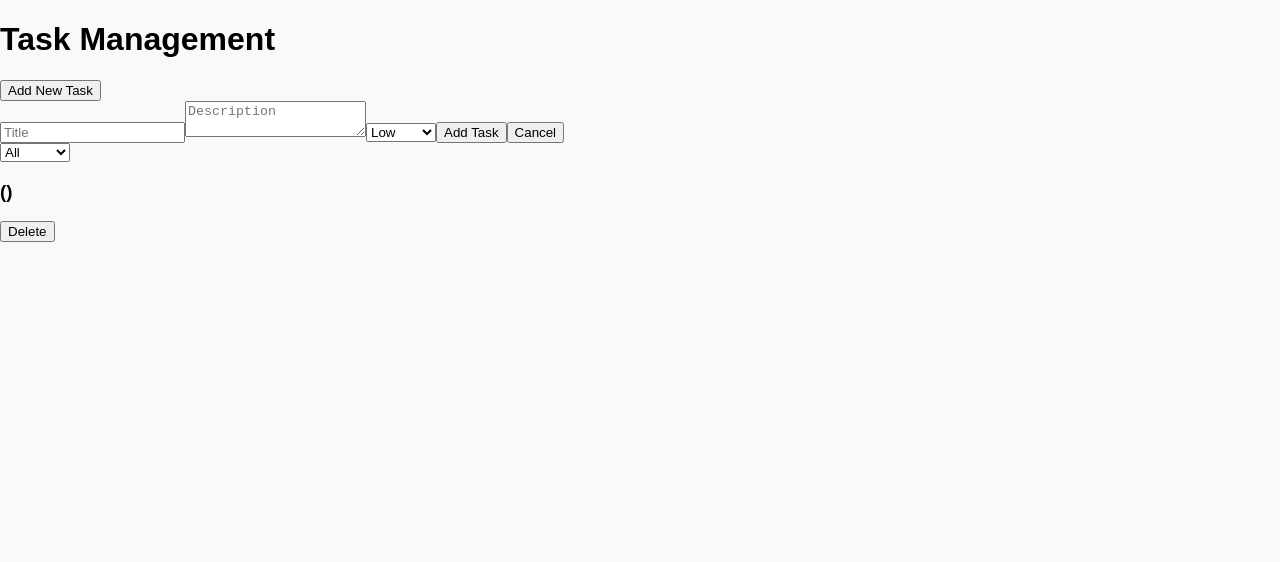
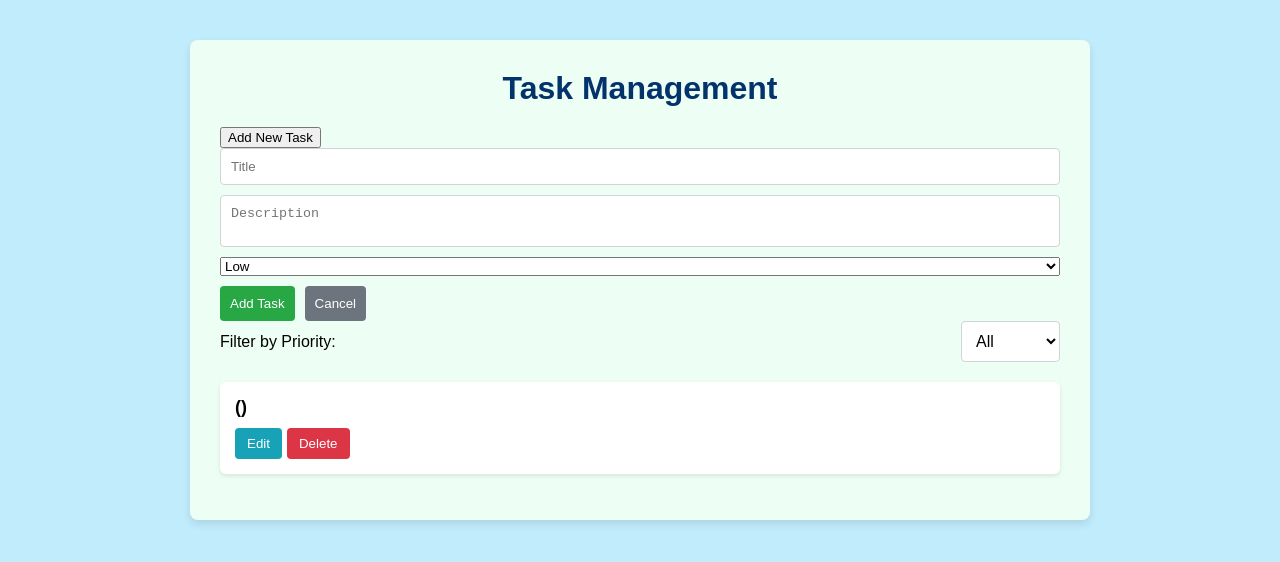
Before and after one commit to Marvarku/Test-Tracker, a React (Create React App) app: page / in a window 1280 px wide. Both pictures are taken after a click on the button "Add New Task". Shown: the top 562 px of the page. Built offline with nearby package versions, Linux system fonts and the light colour scheme.

Commit message:
modifying styles

```diff
--- a/src/App.tsx
+++ b/src/App.tsx
@@ -3,6 +3,7 @@ import { TaskProvider } from './context/TaskContext';
 import TaskList from './components/TaskList';
 import TaskForm from './components/TaskForm';
 import { GlobalStyles } from './styles/GlobalStyles';
+import { AppContainer, Header, Main } from './styles/AppStyles';
 
 const App: React.FC = () => {
   const [isTaskFormOpen, setTaskFormOpen] = useState(false);
@@ -17,19 +18,23 @@ const App: React.FC = () => {
 
   return (
     <TaskProvider>
+      <AppContainer>
       <GlobalStyles />
-
+      <Header>
       <div className="App">
         <h1>Task Management</h1>
-
+        </div>
+        </Header>
+        <Main>
         <button onClick={handleOpenForm}>Add New Task</button>
 
         {isTaskFormOpen && (
           <TaskForm onClose={handleCloseForm} />
         )}
+        </Main>
+        <TaskList />
 
-        <TaskList />
-      </div>
+      </AppContainer>
     </TaskProvider>
   );
 }
--- a/src/components/PriorityFilter.tsx
+++ b/src/components/PriorityFilter.tsx
@@ -1,4 +1,5 @@
 import React, { useState, useEffect } from 'react';
+import { FilterContainer, Dropdown } from './PriorityFilterStyles';
 
 interface PriorityFilterProps {
   onFilterChange: (priority: 'All' | 'Low' | 'Medium' | 'High') => void;
@@ -12,12 +13,15 @@ const PriorityFilter: React.FC<PriorityFilterProps> = ({ onFilterChange }) => {
   }, [filter, onFilterChange]);
 
   return (
-    <select value={filter} onChange={(e) => setFilter(e.target.value as any)}>
-      <option value="All">All</option>
-      <option value="Low">Low</option>
-      <option value="Medium">Medium</option>
-      <option value="High">High</option>
-    </select>
+    <FilterContainer>
+      <span>Filter by Priority:</span>
+      <Dropdown value={filter} onChange={(e) => setFilter(e.target.value as any)}>
+        <option value="All">All</option>
+        <option value="Low">Low</option>
+        <option value="Medium">Medium</option>
+        <option value="High">High</option>
+      </Dropdown>
+    </FilterContainer>
   );
 };
 
--- a/src/components/TaskForm.tsx
+++ b/src/components/TaskForm.tsx
@@ -1,5 +1,6 @@
 import React, { useState } from 'react';
 import { useTaskContext } from '../context/TaskContext';
+import { TaskFormContainer, Input, TextArea, FormActions } from './TaskFormStyles';
 
 interface TaskFormProps {
   existingTask?: { id: string; title: string; description: string; priority: 'Low' | 'Medium' | 'High' };
@@ -22,17 +23,32 @@ const TaskForm: React.FC<TaskFormProps> = ({ existingTask, onClose }) => {
   };
 
   return (
-    <form onSubmit={(e) => e.preventDefault()}>
-      <input value={title} onChange={(e) => setTitle(e.target.value)} placeholder="Title" required />
-      <textarea value={description} onChange={(e) => setDescription(e.target.value)} placeholder="Description" />
+    <TaskFormContainer onSubmit={(e) => e.preventDefault()}>
+      <Input
+        value={title}
+        onChange={(e) => setTitle(e.target.value)}
+        placeholder="Title"
+        required
+      />
+      <TextArea
+        value={description}
+        onChange={(e) => setDescription(e.target.value)}
+        placeholder="Description"
+      />
       <select value={priority} onChange={(e) => setPriority(e.target.value as any)}>
         <option value="Low">Low</option>
         <option value="Medium">Medium</option>
         <option value="High">High</option>
       </select>
-      <button onClick={handleSubmit}>{existingTask ? 'Update Task' : 'Add Task'}</button>
-      <button onClick={onClose}>Cancel</button>
-    </form>
+      <FormActions>
+        <button className="save" onClick={handleSubmit}>
+          {existingTask ? 'Update Task' : 'Add Task'}
+        </button>
+        <button className="cancel" onClick={onClose}>
+          Cancel
+        </button>
+      </FormActions>
+    </TaskFormContainer>
   );
 };
 
--- a/src/components/TaskItem.tsx
+++ b/src/components/TaskItem.tsx
@@ -1,5 +1,6 @@
 import React from 'react';
 import { useTaskContext } from '../context/TaskContext';
+import { TaskItemContainer, TaskActionButton } from './TaskItemStyles';
 
 interface TaskItemProps {
   task: { id: string; title: string; description: string; priority: 'Low' | 'Medium' | 'High' };
@@ -9,11 +10,14 @@ const TaskItem: React.FC<TaskItemProps> = ({ task }) => {
   const { deleteTask } = useTaskContext();
 
   return (
-    <li>
+    <TaskItemContainer>
       <h3>{task.title} ({task.priority})</h3>
       <p>{task.description}</p>
-      <button onClick={() => deleteTask(task.id)}>Delete</button>
-    </li>
+      <div>
+        <TaskActionButton color="primary" onClick={() => console.log('Edit task')}>Edit</TaskActionButton>
+        <TaskActionButton color="danger" onClick={() => deleteTask(task.id)}>Delete</TaskActionButton>
+      </div>
+    </TaskItemContainer>
   );
 };
 
--- a/src/styles/AppStyles.ts
+++ b/src/styles/AppStyles.ts
@@ -2,9 +2,10 @@ import styled from 'styled-components';
 
 export const AppContainer = styled.div`
   margin: 0 auto;
-  max-width: 600px;
-  padding: 20px;
-  background-color: #ffffff;
+  max-width: 900px;
+  margin-top:40px;
+  padding: 30px;
+  background-color: #edfff5;
   border-radius: 8px;
   box-shadow: 0 4px 8px rgba(0, 0, 0, 0.1);
 `;
@@ -14,7 +15,7 @@ export const Header = styled.header`
   margin-bottom: 20px;
 
   h1 {
-    color: #343a40;
+    color: #02336b;
     margin: 0;
   }
 `;
--- a/src/styles/GlobalStyles.ts
+++ b/src/styles/GlobalStyles.ts
@@ -5,7 +5,7 @@ export const GlobalStyles = createGlobalStyle`
     font-family: Arial, sans-serif;
     margin: 0;
     padding: 0;
-    background-color: #f8f9fa;
+    background-color: #c0ecfc;
   }
 
   * {
```
